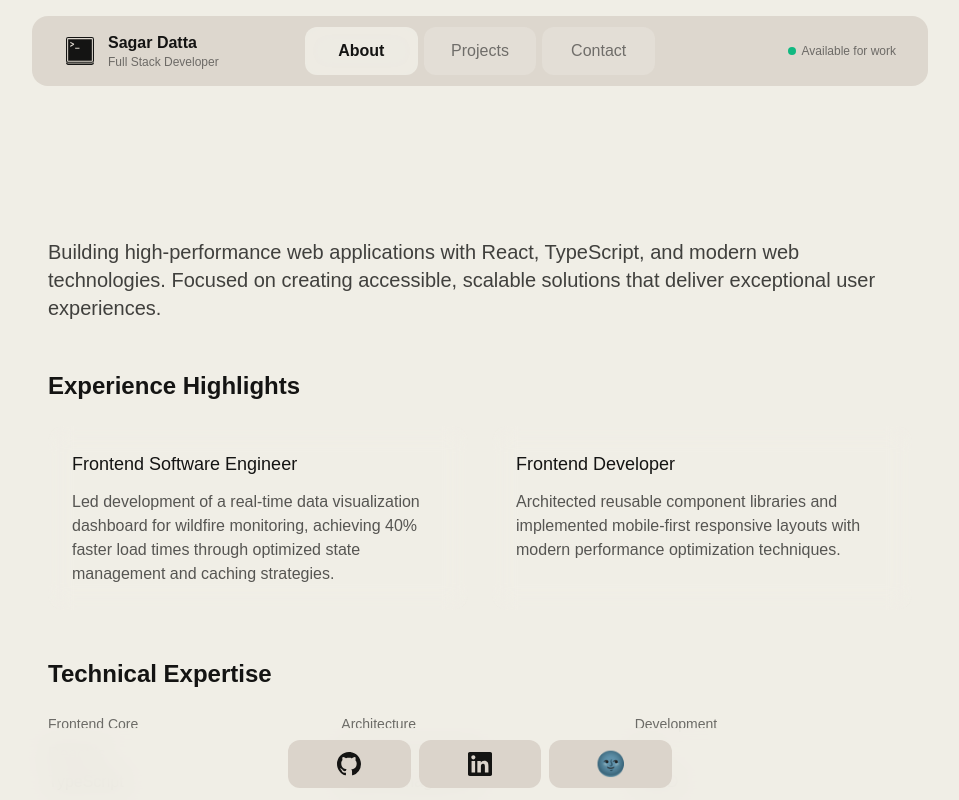
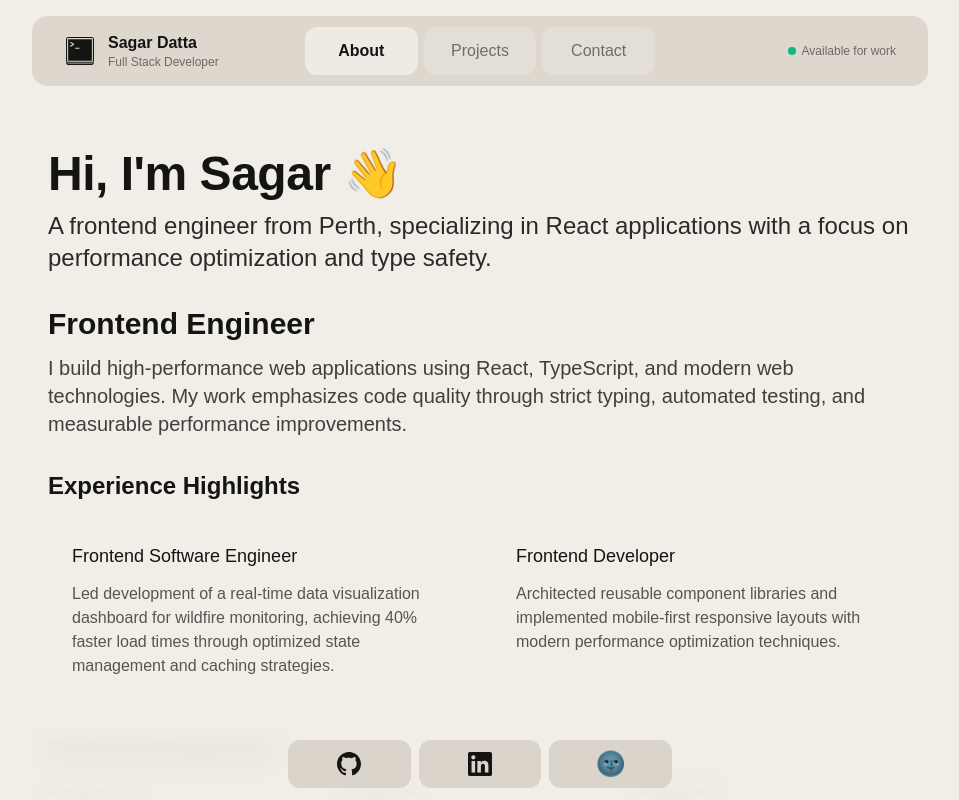
Before and after one commit to sagar-datta/portfolio, a Next.js app: page / in a window 1280 px wide. Shown: the top 800 px of the page, without its empty margins (160-1119 px from the left). Built offline with nearby package versions, Linux system fonts and the light colour scheme.

Commit message:
refactor: Revamp About page with personalized hero section and refined layout

```diff
--- a/src/components/molecules/About.tsx
+++ b/src/components/molecules/About.tsx
@@ -5,21 +5,33 @@ import { PageTransition } from "@/components/atoms/PageTransition";
 export const About = () => {
   return (
     <PageTransition>
-      <div className="w-full max-w-4xl mx-auto px-4 py-8 md:py-12 space-y-12">
-        {/* Intro Section */}
-        <section className="space-y-4">
-          <h1 className="text-4xl md:text-5xl font-bold bg-gradient-to-r from-primary dark:from-primary-dark to-primary/80 dark:to-primary-dark/80 bg-clip-text text-transparent">
+      <div className="w-full max-w-4xl mx-auto px-4 py-6 space-y-8">
+        {/* Hero Section */}
+        <section className="space-y-3">
+          <h1 className="text-4xl md:text-5xl font-bold text-primary dark:text-primary-dark">
+            Hi, I'm Sagar 👋
+          </h1>
+          <p className="text-xl md:text-2xl text-primary/90 dark:text-primary-dark/90 leading-relaxed">
+            A frontend engineer from Perth, specializing in React applications
+            with a focus on performance optimization and type safety.
+          </p>
+        </section>
+
+        {/* Experience Section */}
+        <section className="space-y-3">
+          <h2 className="text-2xl md:text-3xl font-bold text-primary dark:text-primary-dark">
             Frontend Engineer
-          </h1>
+          </h2>
           <p className="text-lg md:text-xl text-primary/80 dark:text-primary-dark/80 leading-relaxed">
-            Building high-performance web applications with React, TypeScript,
-            and modern web technologies. Focused on creating accessible,
-            scalable solutions that deliver exceptional user experiences.
+            I build high-performance web applications using React, TypeScript,
+            and modern web technologies. My work emphasizes code quality through
+            strict typing, automated testing, and measurable performance
+            improvements.
           </p>
         </section>
 
         {/* Experience Highlights */}
-        <section className="space-y-6">
+        <section className="space-y-4">
           <h2 className="text-2xl font-semibold text-primary dark:text-primary-dark">
             Experience Highlights
           </h2>
@@ -48,7 +60,7 @@ export const About = () => {
         </section>
 
         {/* Technical Expertise */}
-        <section className="space-y-6">
+        <section className="space-y-4">
           <h2 className="text-2xl font-semibold text-primary dark:text-primary-dark">
             Technical Expertise
           </h2>
@@ -90,7 +102,7 @@ export const About = () => {
         </section>
 
         {/* Education & Recognition */}
-        <section className="space-y-6">
+        <section className="space-y-4">
           <h2 className="text-2xl font-semibold text-primary dark:text-primary-dark">
             Education & Recognition
           </h2>
```
